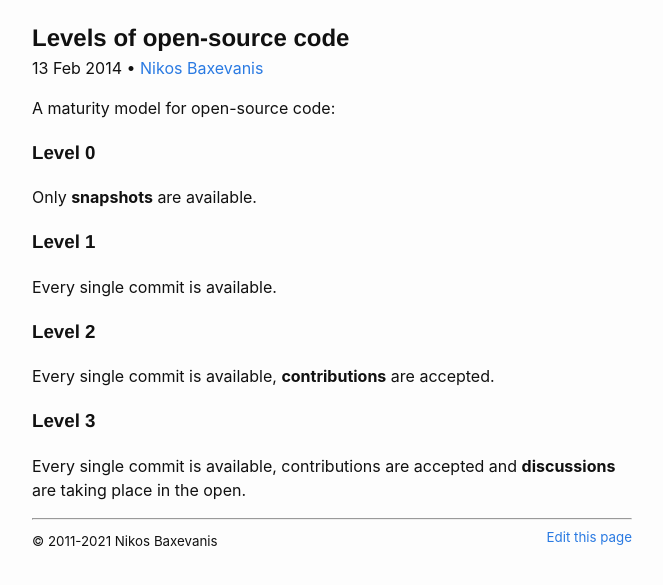
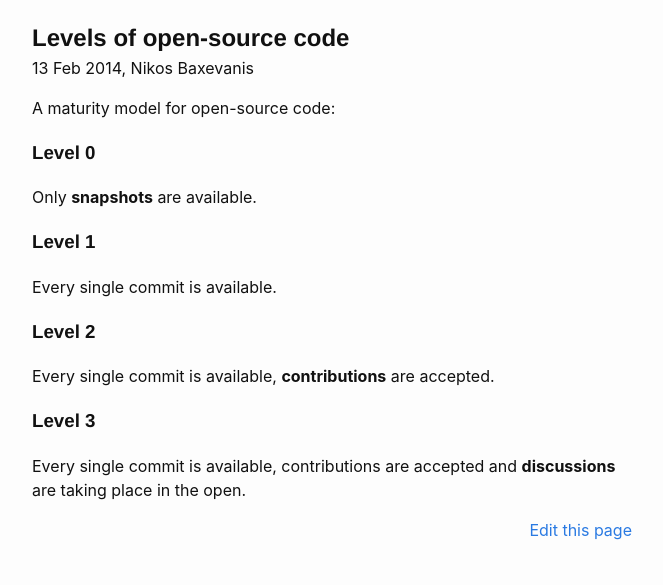
Before and after one commit to moodmosaic/blog, a Jekyll site: the page built from _posts/2014-02-13-levels-of-open-source-code.md, in a window 1280 px wide. Shown: the top 585 px of the page, without its empty margins (308-971 px from the left). Built offline with Jekyll 4.4.1, drawn with Linux system fonts in a browser that asks for light colours.

Commit message:
page date, (comma) author name, no copyright small

```diff
--- a/_layouts/basic.html
+++ b/_layouts/basic.html
@@ -11,15 +11,13 @@
     <div>
       <h2 style="margin-bottom: 0;">{{ page.title }}</h2>
       {% if page.date %}
-      <div>{{ page.date | date_to_string }} &bull; <a href="https://nikosbaxevanis.com">{{ site.author.name }}</a></div>
+      <div>{{ page.date | date_to_string }}, {{ site.author.name }}</div>
       {% endif %}
       <div>{{content}}</div>
-      <hr>
-      <small>
-        <span>© 2011-2021 Nikos Baxevanis</span>
+      <div>
         <span style="float: right;"><a href="https://github.com/moodmosaic/blog/blob/master/{{page.path}}">Edit this page</a></span>
         <br>
-      </small>
+      </div>
     </div>
   </body>
 </html>
```
